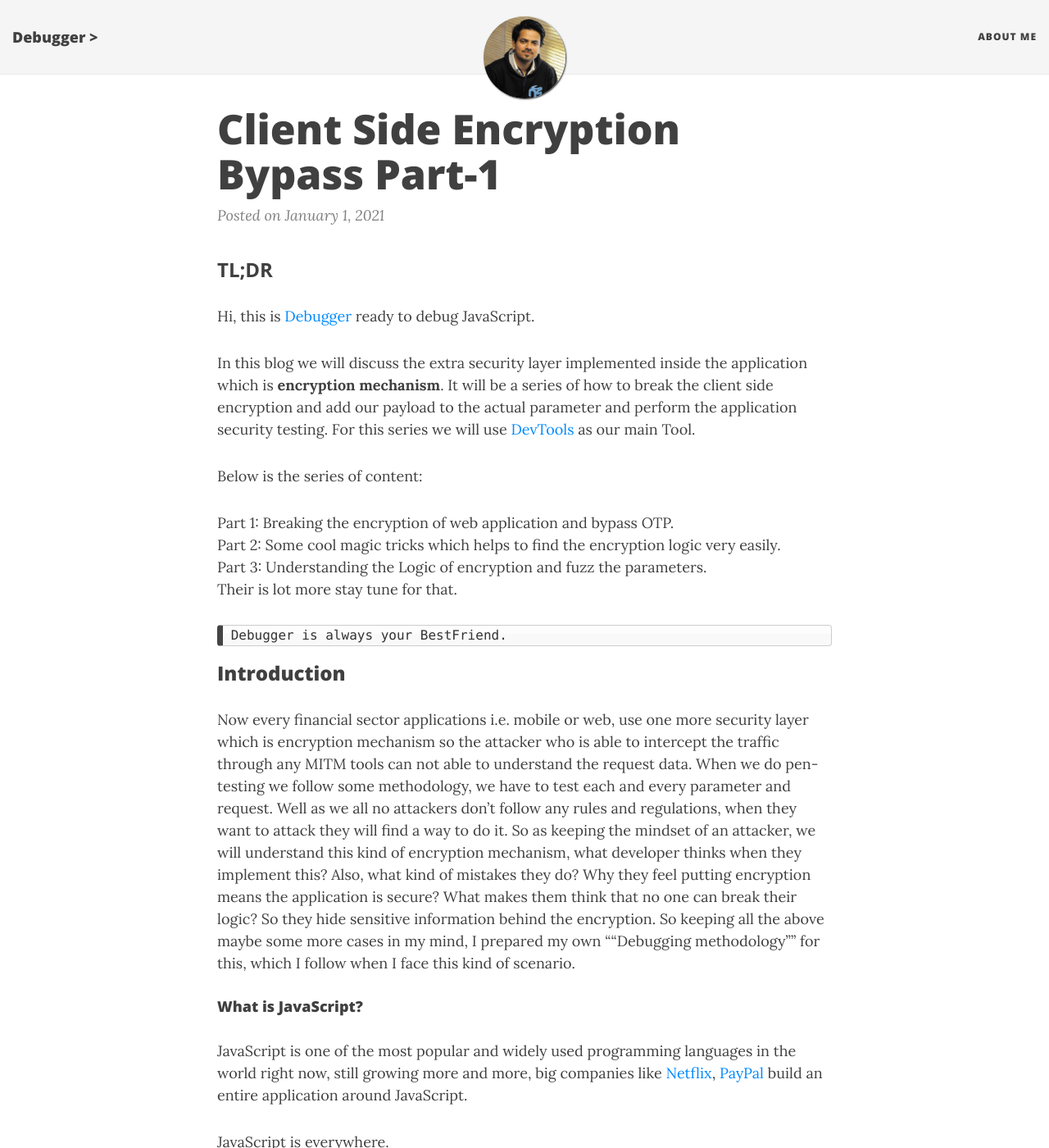
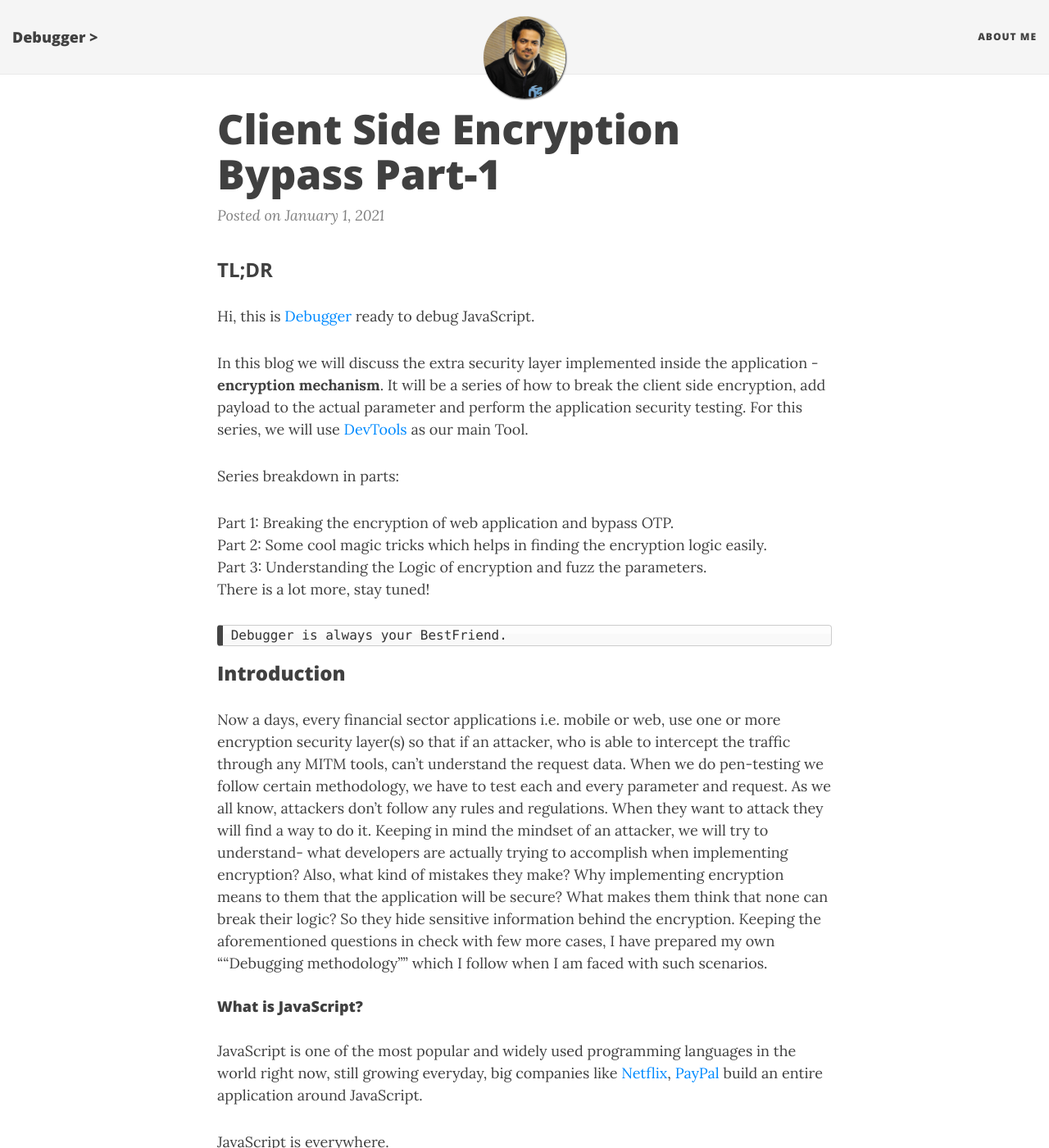
Before and after one commit to bhattsameer/bhattsameer.github.io, a Jekyll site: the page built from _posts/2021/2021-01-01-client-side-encryption-bypass-part-1.markdown, in a window 1280 px wide and 1400 px high. Shown: the whole window at 82% size. Built offline with Jekyll 4.4.1, drawn with Linux system fonts in a browser that asks for light colours; nearby versions of some CDN libraries; some of the changed text lies outside the part shown.

Commit message:
Update 2021-01-01-client-side-encryption-bypass-part-1.markdown

````diff
--- a/_posts/2021/2021-01-01-client-side-encryption-bypass-part-1.markdown
+++ b/_posts/2021/2021-01-01-client-side-encryption-bypass-part-1.markdown
@@ -2,21 +2,21 @@
 layout: "post"
 title: "Client Side Encryption Bypass Part-1"
 date: "2021-01-01 10:56"
-excerpt: "In this blog we will discuss the extra security layer implemented inside the application which is encryption mechanism. It will be a series of how to break the client side encryption and add our payload to the actual parameter and perform the application security testing."
+excerpt: "In this blog we will discuss the extra security layer implemented inside the application - encryption mechanism. It will be a series of how to break the client side encryption, add payload to the actual parameter and perform the application security testing."
 comments: false
 ---
 
 ### **TL;DR**
 Hi, this is [Debugger](https://github.com/bhattsameer) ready to debug JavaScript.
 
-In this blog we will discuss the extra security layer implemented inside the application which is **encryption mechanism**. It will be a series of how to break the client side encryption and add our payload to the actual parameter and perform the application security testing. For this series we will use [DevTools](https://developers.google.com/web/tools/chrome-devtools) as our main Tool.
+In this blog we will discuss the extra security layer implemented inside the application - **encryption mechanism**. It will be a series of how to break the client side encryption, add payload to the actual parameter and perform the application security testing. For this series, we will use [DevTools](https://developers.google.com/web/tools/chrome-devtools) as our main Tool.
 
-Below is the series of content:
+Series breakdown in parts:
 
 Part 1: Breaking the encryption of web application and bypass OTP.
-Part 2: Some cool magic tricks which helps to find the encryption logic very easily.
+Part 2: Some cool magic tricks which helps in finding the encryption logic easily.
 Part 3: Understanding the Logic of encryption and fuzz the parameters.
-Their is lot more stay tune for that.
+There is a lot more, stay tuned!
 
 ```
  Debugger is always your BestFriend.
@@ -24,29 +24,30 @@ Their is lot more stay tune for that.
 
 ### Introduction
 
-Now every financial sector applications i.e. mobile or web, use one more security layer which is encryption mechanism so the attacker who is able to intercept the traffic through any MITM tools can not able to understand the request data. When we do pen-testing we follow some methodology, we have to test each and every parameter and request. Well as we all no attackers don't follow any rules and regulations, when they want to attack they will find a way to do it. So as keeping the mindset of an attacker, we will understand this kind of encryption mechanism, what developer thinks when they implement this? Also, what kind of mistakes they do? Why they feel putting encryption means the application is secure? What makes them think that no one can break their logic? So they hide sensitive information behind the encryption. So keeping all the above maybe some more cases in my mind, I prepared my own ""Debugging methodology"" for this, which I follow when I face this kind of scenario.
+Now a days, every financial sector applications i.e. mobile or web, use one or more encryption security layer(s) so that if an attacker, who is able to intercept the traffic through any MITM tools, can't understand the request data. When we do pen-testing we follow certain methodology, we have to test each and every parameter and request. As we all know, attackers don't follow any rules and regulations. When they want to attack they will find a way to do it. Keeping in mind  the mindset of an attacker, we will try to understand- what developers are actually trying to accomplish when implementing encryption? Also, what kind of mistakes they make? Why implementing encryption means to them that the application will be secure? What makes them think that none can break their logic? So they hide sensitive information behind the encryption.
+Keeping the aforementioned questions in check with few more cases, I have prepared my own ""Debugging methodology"" which I follow when I am faced with such scenarios.
 
 #### What is JavaScript?
 
-JavaScript is one of the most popular and widely used programming languages in the world right now, still growing more and more, big companies like [Netflix](https://www.netflix.com/in/), [PayPal](https://www.paypal.com/in/home) build an entire application around JavaScript.
+JavaScript is one of the most popular and widely used programming languages in the world right now, still growing everyday, big companies like [Netflix](https://www.netflix.com/in/), [PayPal](https://www.paypal.com/in/home) build an entire application around JavaScript.
 
 JavaScript is everywhere.
 
-For the developers it is used to build stuff but for attacker JavaScript is used for breaking stuff.
+For the developers, it is used to build stuff but for an attacker JavaScript is used for breaking stuff.
 
-For more please visit: [JavaScript.info](http://javascript.info/)
+For more, please visit: [JavaScript.info](http://javascript.info/)
 
-#### What you can do with JavaScript?
+#### What can you do with JavaScript?
 
-As I said JavaScript is everywhere.
+As I mentioned earlier, JavaScript is everywhere.
 
-Previously JavaScript was only used in browser to build interactive web application, later with the support of huge community and companies i.e. Google and Facebook, this day's you can build a complete -
+Previously JavaScript was only used in browser to build interactive web application, later with the support of huge communities and companies i.e. Google and Facebook you can now build complete -
 
 1. Web/Mobile applications.
 2. Real-time networking apps (chats, video streaming).
 3. Command line tools.
 4. Games.
-5. Desktop Application.
+5. Desktop Applications.
 6. [Windows95](https://github.com/felixrieseberg/windows95).
 
 
@@ -57,85 +58,82 @@ Javascript is a language and [ECMAScript](https://en.wikipedia.org/wiki/ECMAScri
 #### Where does JavaScript code run?
 
 JavaScript engines (V8 for Chrome, spider monkey for Firefox etc.)
-Previously we were only able to run JavaScript inside browser only.
-but later on Node was developed (which is nothing but Javascript engine outside browser).
+Earlier one could only run JavaScript inside browser, but later on Node was developed (which is a Javascript engine outside browser).
 
 #### Debugging with DevTools:
 
-We will not go in the basic's of DevTools, to understand the DevTools you can read this [Blog](https://blittle.github.io/chrome-dev-tools/)
+We will not go into the basics of DevTools. However to understand the DevTools, you can go through this: [Blog](https://blittle.github.io/chrome-dev-tools/)
 
 ### Let get into the main topic:
 
-**How the normal request and response structure looks if there is no encryption implemented.**
+**How does a normal request and response structure looks like without encryption?**
 
-Below is the normal request and response structure which shows that normally the parameters are in clear text as there is no encryption is implemented.
+Below is the normal request and response structure which shows that normally the parameters are in clear text when the encryption isn't implemented.
 
 ![](/images/encryption_bypass_part1/1.png)
 
-**How the normal request and response structure looks if there is an encryption implemented.**
+**How does a normal request and response structure looks like with encryption?**
 
 ![](/images/encryption_bypass_part1/2.png)
 
-In above screen shot you can see the password parameter is encrypted and the response as well.
+In the screen shot above, you can see the password parameter is encrypted and so is the response.
 
-So to test the password parameter with our paylaods we have to break the encryption and also to understand the response we have to break the encrypted response as well.
+So to test the password parameter with our payloads, we will be required to break the encryption including the response's too.
 
 #### What developers think?
 
-For developers they usually hide sensitive information inside the encrypted value, as they assume that the encryption means they are secure, no one can break there encryption even if the logic is default one.
+Developers usually use enctyption to hide sensitive information from the user. They assume that with encryption implemented will preserve the confidentiality and integrity of the data, before someone breaks it!
 
-Even if you highlight any issue to them, the first remidiation they will think about it encrypt the encrypted data again or encrypt the encryption key kind of chaining and they will claim that no one can break this.
+Sometimes they may use multiple encryption techniques on the same piece of data, which just adds to the more processing power and complexity. Adding more layers doesn't ensure the safety of the data.
 
 #### Breaking and Bypassing encryption:
 
  1. **What?**:
 
-    As there are multiple ways of encryption can be implemented on request data.
-
-    Most common example is :
+    There are many ways to implement encryption on data. Some of the common usage examples are:
 
     1. **Encrypting the parameters:**
         i.e. some parameters value will get encrypted.
         ![](/images/encryption_bypass_part1/2.png)
 
     2. **Encrypting the whole body:**
-        i.e. whole post data is encrypted, so no one can guess what are the parameters passing through this request. exampl in below observe the response body completely encrypted.
+        i.e. whole of the post data is encrypted, so no one can guess what are the parameters are being passed through this request. Observe in the screenshot below that the response body is completely encrypted.
         ![](/images/encryption_bypass_part1/3.png)
 
  2. **How?**:
 
     There are lot of ways to break the encryption, but below are the steps which I personally follow to find the logic and break the encryption.
 
-    We will understand below steps with one example:
+    We will try to understand by a step-by-step example:
 
-    I have prepared one demo application which helps us to understand the process, you can get the docker version of it from this [link](), once you are done with the setup please continue for the next.
+    I have prepared one demo application which helps you to understand the process, you can get the docker version of it from: [link](), once you are done with the setup, continue for the next.
 
     So we have one web application which asks for user email and password for authentication.
 
     ![](/images/encryption_bypass_part1/4.png)
 
-    once we entered correct details it will send an OTP to registered mobile number and email address.
+    once we enter correct details it will send an OTP to registered mobile number and email address.
 
     ![](/images/encryption_bypass_part1/6.png)
 
-    When you provide valid OTP you can log in, else you will get "Access Denied".
+    When you provide valid OTP you are successfully logged in, if not, you will get "Access Denied" message.
 
     ![](/images/encryption_bypass_part1/10.png)
 
-    **So our aim is to bypass the authentication and OTP after breaking the encryption logic.**
+    **So, the aim is to bypass the authentication and OTP after breaking the encryption logic.**
 
-    **a.) Understand the application and it's flow.**
+    **a.) Understanding the application and it's flow.**
 
     Always first understand the flow of application by using valid credentials (if possible) also try to understand the encryption or the request where the encryption is implemented, so that you can understand how the encryption is getting generated.
 
-    Mainly focus on all the requests which triggers when you click on the submit button or interact with the application.
+    Mainly focus on all the requests which are triggered when you click on the submit button or interact with the application.
 
-    Once you will identify that what really you wanted to break, is it a parameter which is encrypted? or the whole request body?
-    great you are good to go than.
+    Once you have identifed that move on with trying to break it. is it a parameter which is encrypted? or the whole request body?
+    great you are good to go then.
 
-    For this step I am hopping you are already familier with [**burpsuite tool**](https://portswigger.net/burp) but it is not compulsory as we are just using burp to understand the request structure same we can do with DevTools Network option as well.
+    For this step I am hoping you are already familier with [**burpsuite tool**](https://portswigger.net/burp) but it is not compulsory as we are just using burp to understand the request structure. You can also do it with DevTools Network option as well.
 
-    Lets intercept the login request first and observe the request and response structure.
+    Let's intercept the login request first and observe the request and response structure.
 
     ![](/images/encryption_bypass_part1/5.png)
 
@@ -399,13 +397,13 @@ Even if you highlight any issue to them, the first remidiation they will think a
 
 ### Conclusion:
 
-   This blog was to give very basic idea and a kick start of how to not stop yourself when you see any encryption in the web application and try out to bypass the same and find all the possible bugs. The real world of encryption is sure lot more complex than this one but a good kick start is always needed to fly higher.:))
+   This blog was to help you with the basic idea and a kick-start of how to proceed when met with such scenario, bypassing the same to find all the possible bugs hidden. The real world of encryption is sure lot more complex than this one but a good kick-start is always needed to fly higher.:))
 
    I enjoyed writing this article and hope that you enjoyed reading it.
 
-   In the next part 2 we will discuss about DevTools more and see some cool tricks which help us to find the encryption logic. and see some more example.
+   In part 2, we will discuss more about DevTools and see some cool tricks which will help you to find the encryption logic. We will go through some more examples.
 
-   So Thanks for reading this and stay tune for next part.
+   Thank you for your time and stay tuned for more!
 
    ### Reference:
 
````
